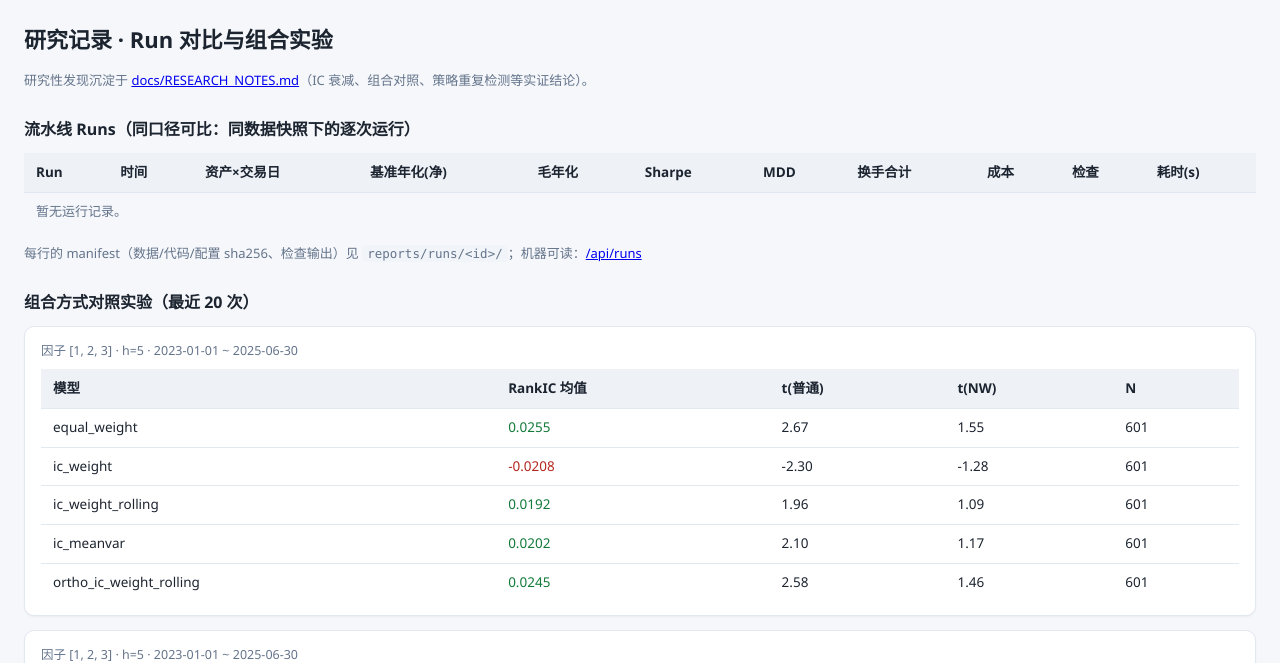
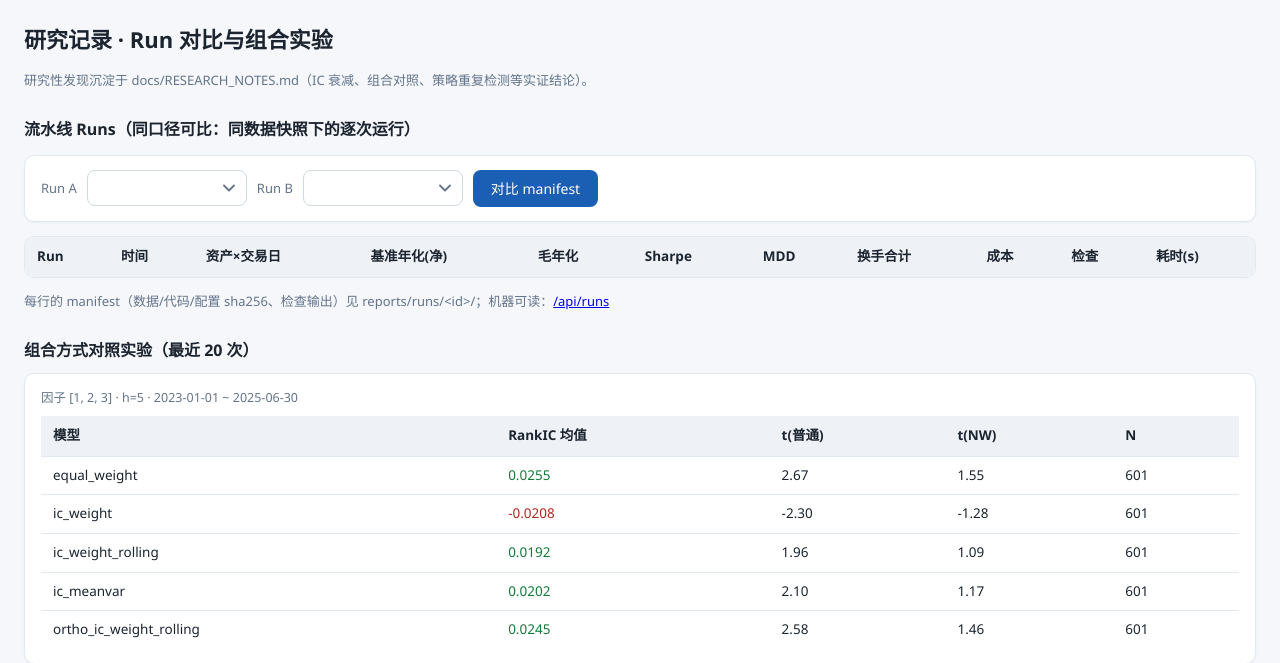
Before and after one commit to cf-region-master/quantlab, a FastAPI app: page /runs in a window 1280 px wide. Shown: the part 56-719 px from the top of the page. Run offline with FastAPI, Linux system fonts and the light colour scheme; lists and menus that the app fills with data are empty.

Commit message:
runs 页对比表单与 manifest 差异页（/runs/diff）落地；修复 select b 缺失 for 循环的模板笔误

```diff
--- a/quantlab/api/main.py
+++ b/quantlab/api/main.py
@@ -1259,6 +1259,27 @@ def api_runs():
     return store.list_run_summaries()
 
 
+@app.get("/runs/diff", response_class=HTMLResponse)
+def page_runs_diff(request: Request, a: str, b: str):
+    runs = ROOT / "reports" / "runs"
+    ma_p, mb_p = runs / a / "manifest.json", runs / b / "manifest.json"
+    if not ma_p.exists() or not mb_p.exists():
+        raise HTTPException(404, "run 不存在")
+    ma = json.loads(ma_p.read_text(encoding="utf-8"))
+    mb = json.loads(mb_p.read_text(encoding="utf-8"))
+    diffs = []
+    def walk(prefix, x, y):
+        if isinstance(x, dict) and isinstance(y, dict):
+            for k in sorted(set(x) | set(y)):
+                walk(prefix + [str(k)], x.get(k), y.get(k))
+        elif x != y:
+            diffs.append({"path": ".".join(prefix), "a": x, "b": y})
+    walk([], ma, mb)
+    return templates.TemplateResponse(request, "runs_diff.html",
+                                      {"a": a, "b": b, "diffs": diffs,
+                                       "n": len(diffs)})
+
+
 @app.get("/api/runs/diff")
 def api_runs_diff(a: str, b: str):
     """两个 run 的 manifest 差异（配置/环境/数据口径），供复现对照。"""
--- a/quantlab/web/templates/runs.html
+++ b/quantlab/web/templates/runs.html
@@ -1,44 +1,59 @@
 {% extends "base.html" %}
 {% block content %}
 <h1>研究记录 · Run 对比与组合实验</h1>
-<p class="muted">研究性发现沉淀于 <a href="https://github.com/cf-region-master/quantlab/blob/feature/debug-upgrade-innovation/docs/RESEARCH_NOTES.md" target="_blank">docs/RESEARCH_NOTES.md</a>（IC 衰减、组合对照、策略重复检测等实证结论）。</p>
+<p class="muted">研究性发现沉淀于 docs/RESEARCH_NOTES.md（IC 衰减、组合对照、策略重复检测等实证结论）。</p>
 
 <h2>流水线 Runs（同口径可比：同数据快照下的逐次运行）</h2>
+<div class="card" style="margin:12px 0;">
+  <form method="get" action="/runs/diff" style="display:flex; gap:10px; align-items:center; flex-wrap:wrap;">
+    <label class="muted">Run A</label>
+    <select name="a" required style="min-width:160px;">{% for r in rows %}<option value="{{ r.run_id }}">{{ r.run_id }}</option>{% endfor %}</select>
+    <label class="muted">Run B</label>
+    <select name="b" required style="min-width:160px;">{% for r in rows %}<option value="{{ r.run_id }}">{{ r.run_id }}</option>{% endfor %}</select>
+    <button class="btn" type="submit">对比 manifest</button>
+  </form>
+</div>
+<div class="table-wrap" style="margin-top:14px;">
 <table class="grid">
-  <tr><th>Run</th><th>时间</th><th>资产×交易日</th><th>基准年化(净)</th><th>毛年化</th>
-      <th>Sharpe</th><th>MDD</th><th>换手合计</th><th>成本</th><th>检查</th><th>耗时(s)</th></tr>
+  <thead><tr><th>Run</th><th>时间</th><th>资产×交易日</th><th>基准年化(净)</th><th>毛年化</th>
+      <th>Sharpe</th><th>MDD</th><th>换手合计</th><th>成本</th><th>检查</th><th>耗时(s)</th></tr></thead>
+  <tbody>
   {% for r in rows %}
   <tr>
     <td><b>{{ r.run_id }}</b></td><td>{{ r.started_at }}</td>
     <td>{{ r.universe_size or '—' }} × {{ r.n_trading_days or '—' }}</td>
-    <td class="{{ 'pos' if r.annualized_return and r.annualized_return > 0 else 'neg' }}">{{ '%.2f%%'|format(r.annualized_return*100) if r.annualized_return is not none else '—' }}</td>
-    <td>{{ '%.2f%%'|format(r.gross_annualized*100) if r.gross_annualized is not none else '—' }}</td>
+    <td class="{{ 'pos' if r.annualized_return and r.annualized_return > 0 else 'neg' }}">{{ '%+.2f%%'|format(r.annualized_return*100) if r.annualized_return is not none else '—' }}</td>
+    <td>{{ '%+.2f%%'|format(r.gross_annualized*100) if r.gross_annualized is not none else '—' }}</td>
     <td>{{ '%.2f'|format(r.sharpe) if r.sharpe is not none else '—' }}</td>
-    <td>{{ '%.2f%%'|format(r.max_drawdown*100) if r.max_drawdown is not none else '—' }}</td>
+    <td>{{ '%+.2f%%'|format(r.max_drawdown*100) if r.max_drawdown is not none else '—' }}</td>
     <td>{{ '%.1f'|format(r.turnover_sum) if r.turnover_sum is not none else '—' }}</td>
     <td>{{ '%.0f'|format(r.total_cost) if r.total_cost is not none else '—' }}</td>
     <td>{% if r.all_pass %}<span class="pos">PASS</span>{% else %}<span class="neg">—</span>{% endif %}</td>
     <td>{{ r.duration_seconds or '—' }}</td>
   </tr>
   {% endfor %}
-  {% if not rows %}<tr><td colspan="11" class="muted">暂无运行记录。</td></tr>{% endif %}
+  </tbody>
 </table>
-<p class="muted">每行的 manifest（数据/代码/配置 sha256、检查输出）见 <code>reports/runs/&lt;id&gt;/</code>；机器可读：<a href="/api/runs">/api/runs</a></p>
+</div>
+<p class="muted">每行的 manifest（数据/代码/配置 sha256、检查输出）见 reports/runs/&lt;id&gt;/；机器可读：<a href="/api/runs">/api/runs</a></p>
 
 <h2>组合方式对照实验（最近 20 次）</h2>
 {% for e in experiments %}
 <div class="card" style="margin-bottom:14px;">
-  <div class="k">因子 {{ e.factor_ids }} · h={{ e.horizon }} · {{ e.start }} ~ {{ e.end }}</div>
+  <div class="k">因子 {{ e.factor_ids }} · h={{ e.horizon }} · {{ e.start }} ~ {{ e.end }}
+    {% if e.filename %} · <a href="/experiments/{{ e.filename }}.csv">导出 CSV</a>{% endif %}</div>
   <table class="grid" style="margin-top:8px;">
-    <tr><th>模型</th><th>RankIC 均值</th><th>t(普通)</th><th>t(NW)</th><th>N</th></tr>
+    <thead><tr><th>模型</th><th>RankIC 均值</th><th>t(普通)</th><th>t(NW)</th><th>N</th></tr></thead>
+    <tbody>
     {% for m, v in e.models.items() %}
     <tr><td>{{ m }}</td>
-        {% if v.error %}<td colspan="4" class="neg">{{ v.error }}</td>
+        {% if v.error %}<td colspan="9" class="neg">{{ v.error }}</td>
         {% else %}<td class="{{ 'pos' if v.rank_ic_mean > 0 else 'neg' }}">{{ '%.4f'|format(v.rank_ic_mean) }}</td>
         <td>{{ '%.2f'|format(v.t_naive) }}</td>
         <td>{{ '%.2f'|format(v.t_nw) if v.t_nw is not none else '—' }}</td>
         <td>{{ v.n_obs }}</td>{% endif %}</tr>
     {% endfor %}
+    </tbody>
   </table>
 </div>
 {% endfor %}
```
Also changed, not shown: quantlab/web/templates/runs_diff.html (added, +14 -0 lines).
